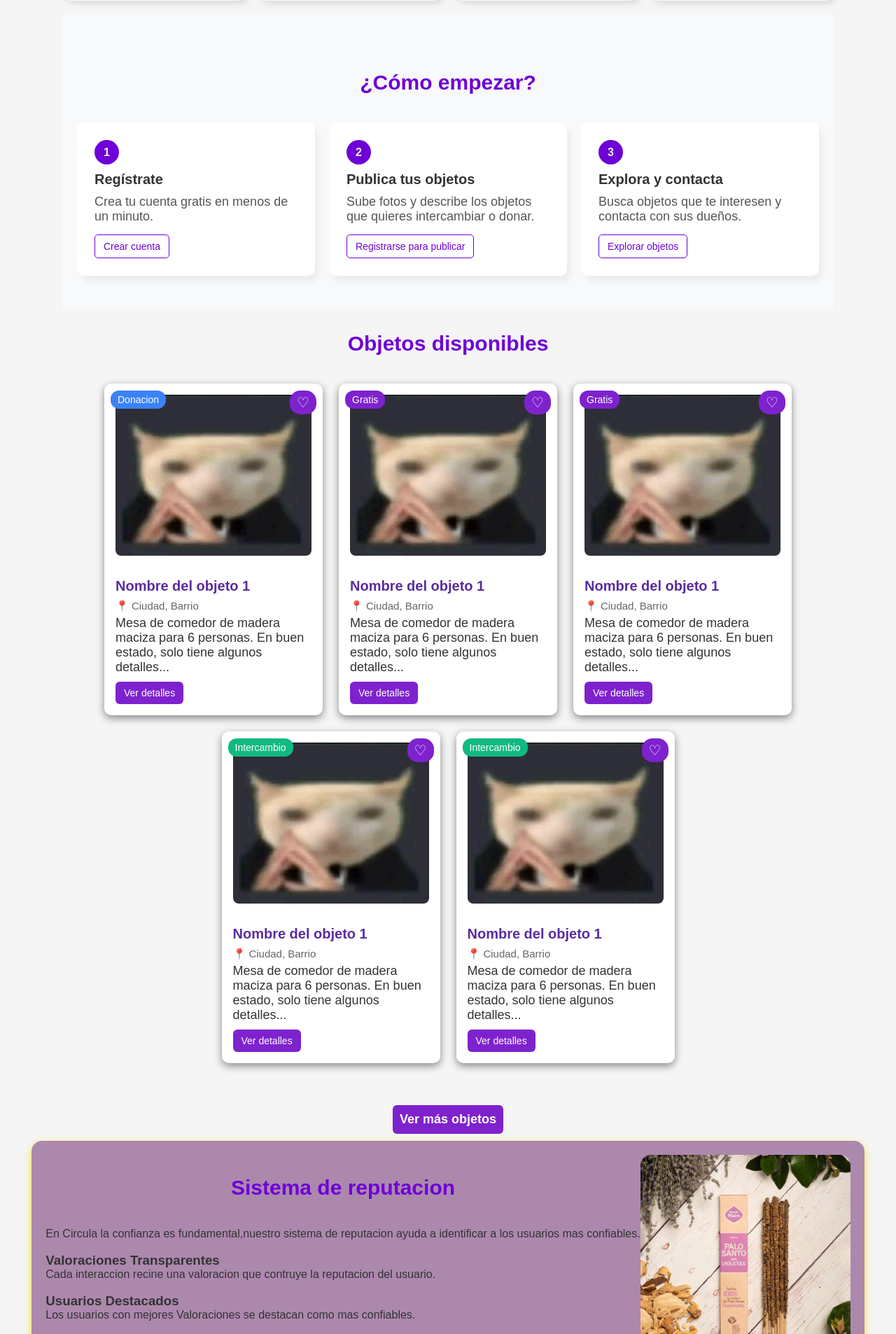
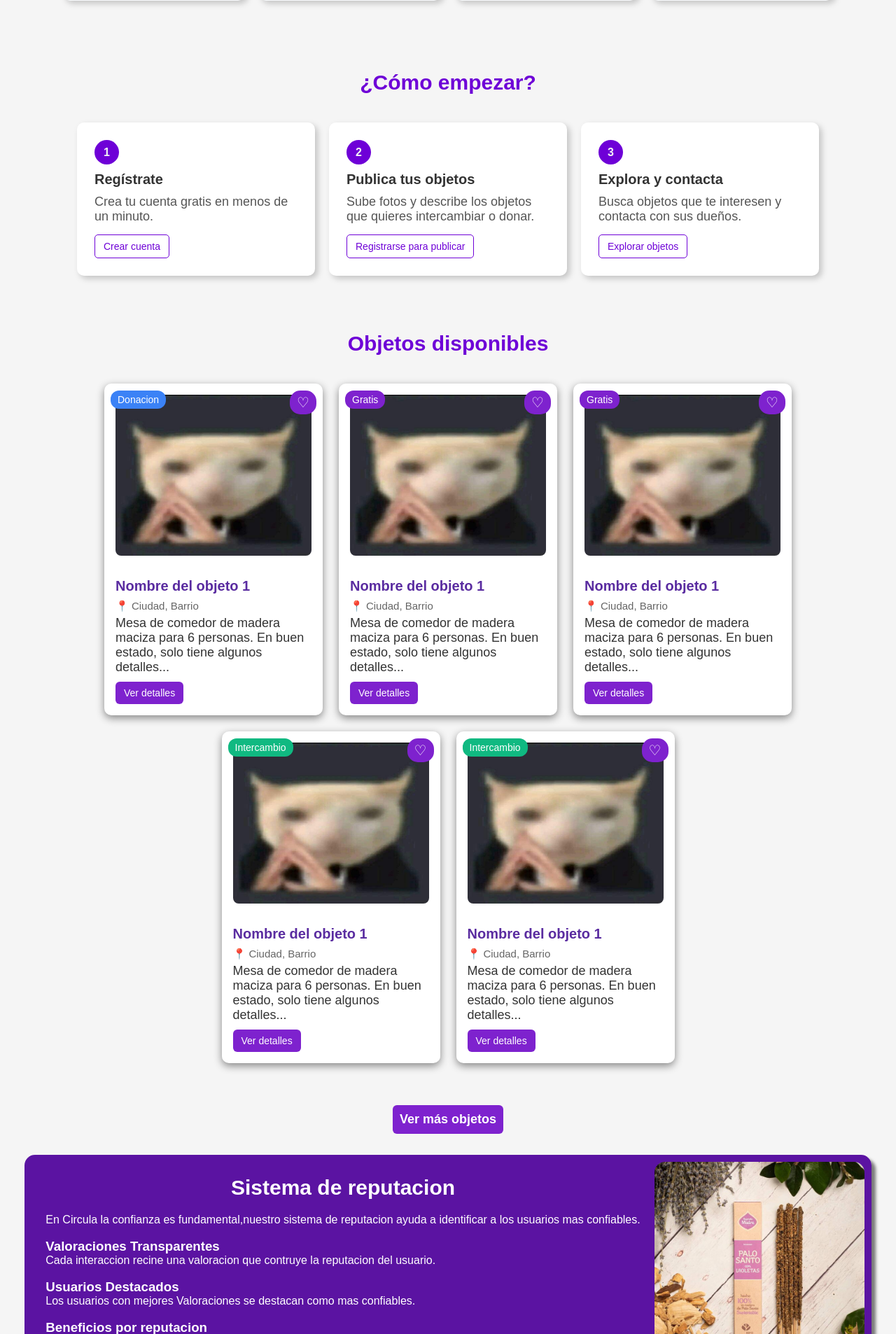
Before and after one commit to Antu27-a/Circula, a PHP site: page / in a window 1280 px wide. Shown: the part 1028-2934 px from the top of the page at 70% size. Run offline with PHP 8.4, Linux system fonts and the light colour scheme.

Commit message:
hice algunos cambios respecto a lo estatico de la pagina

```diff
--- a/index.html
+++ b/index.html
@@ -24,6 +24,9 @@
             <a href="donar.html"><span class="nav-a"><img class="icon" src="view/img/icon-menu/recycle.png"
                         alt="">Inventario</span></a>
             <a href="view/pages/contacto.html"><span class="nav-a"><img class="icon"
+                        src="view/img/icon-menu/charlando.png" alt=""> Contacto</span></a>
+
+            <a href="view/pages/footer.html"><span class="nav-a"><img class="icon"
                         src="view/img/icon-menu/charlando.png" alt=""> Contacto</span></a>
 
 
@@ -362,7 +365,7 @@
 
             <div class="reput-info">
                 <div class="contenidor">
-                    <h2 class="titulo">Sistema de reputacion</h2>
+                    <h2 class="tittle">Sistema de reputacion</h2>
                     <p>En Circula la confianza es fundamental,nuestro sistema de reputacion ayuda a identificar a los
                         usuarios
                         mas confiables. </p>
@@ -389,9 +392,6 @@
         <script src="view/js/tarjetas.js"></script>
 
     </main>
-    <footer>
-
-    </footer>
 </body>
 
 </html>
--- a/view/css/index.css
+++ b/view/css/index.css
@@ -83,13 +83,13 @@ main {
     height: 295px;
     box-sizing: border-box;
     transition: .3s;
-    filter: drop-shadow(4px 4px 4px rgb(0, 0, 0, .1));
+    filter: drop-shadow(4px 4px 4px rgb(0, 0, 0, .2));
     cursor: default;
 }
 
 .card:hover {
     transform: translateY(-5px);
-    box-shadow: 0 8px 16px rgba(0, 0, 0, 0.1);
+    box-shadow: 4px 8px 18px rgba(0, 0, 0, 0.1);
 }
 
 .iconn {
@@ -133,7 +133,6 @@ main {
 /* como empezamos???? */
 .empezar {
     padding: 50px 20px;
-    background-color: #f8f9fa;
     text-align: center;
 }
 
@@ -148,13 +147,14 @@ main {
     border-radius: 10px;
     padding: 25px;
     width: 290px;
-    box-shadow: 5px 9px 9px rgba(0, 0, 0, 0.05);
+    filter: drop-shadow(4px 4px 4px rgb(0, 0, 0, .2));
     text-align: left;
-    transition: transform 0.2s ease;
+    transition: .3s;
 }
 
 .paso:hover {
     transform: translateY(-5px);
+    box-shadow: 4px 8px 18px rgba(0, 0, 0, 0.1);
 }
 
 .numero {
@@ -313,12 +313,13 @@ main {
     border: none;
     cursor: pointer;
     font-size: 14px;
-    transition: background-color 0.3s ease;
+    transition: .3s;
 }
 
 .btn-detalles:hover,
 .btn-ver-mas:hover {
     background-color: #5b13a2;
+    transform: scale(1.05);
 }
 
 .btn-ver-mas {
@@ -328,15 +329,13 @@ main {
     padding: 10px;
 }
 
-.btn-ver-mas:hover {
-    color: #ac88ad;
-}
 
 /* Botón centrado */
 .boton-centro {
     display: flex;
     justify-content: center;
     margin-top: 20px;
+    margin-bottom: 20px
 }
 
 .detalles-extra {
@@ -382,16 +381,18 @@ main {
 .Info-reputacion {
     display: grid;
     margin-bottom: 40px;
-    box-shadow: 0 4px 12px rgba(245, 229, 14, 0.863);
+    box-shadow: 6px 6px 4px rgb(0, 0, 0, .5);
     border-radius: 15px;
+    color: white;
 
 }
 
 .reput-info {
     display: flex;
-    padding: 20px;
-    background: #ac88ad;
+    padding: 10px;
+    background-color: #5b13a2;
     border-radius: 15px;
+    color: white;
 }
 
 .imagen-reputacion img {
@@ -399,3 +400,16 @@ main {
     height: 300px;
     border-radius: 15px;
 }
+
+.tittle{
+    color: white;
+    font-weight: bold;
+    text-align: center;
+    margin-bottom: 20px;
+    font-size: 30px
+}
+
+.contenidor{
+    padding: 10px;
+    margin: 10px;
+}
--- a/view/pages/contacto.html
+++ b/view/pages/contacto.html
@@ -4,7 +4,7 @@
 <head>
     <meta charset="UTF-8">
     <meta name="viewport" content="width=device-width, initial-scale=1.0">
-    <title>Circula || Explorar</title>
+    <title>Circula || Contacto</title>
     <link rel="stylesheet" href="../css/global.css">
     <link rel="stylesheet" href="../css/explorar.css">
 
@@ -66,7 +66,7 @@
                         <input type="tel" name="telefono" placeholder="Teléfono">
                         <input type="text" name="asunto" placeholder="Asunto" required>
                         <textarea name="mensaje" placeholder="Mensaje" rows="5" required></textarea>
-                        <button type="submit">Enviar mensaje</button>
+                        <button type="submit"><span>Enviar mensaje</span></button>
                     </form>
                 </div>
             </div>
```
Also changed, not shown: view/css/footer.css (added, +15 -0 lines), view/css/formulario.css (+36 -8 lines), view/pages/footer.html (added, +17 -0 lines).
